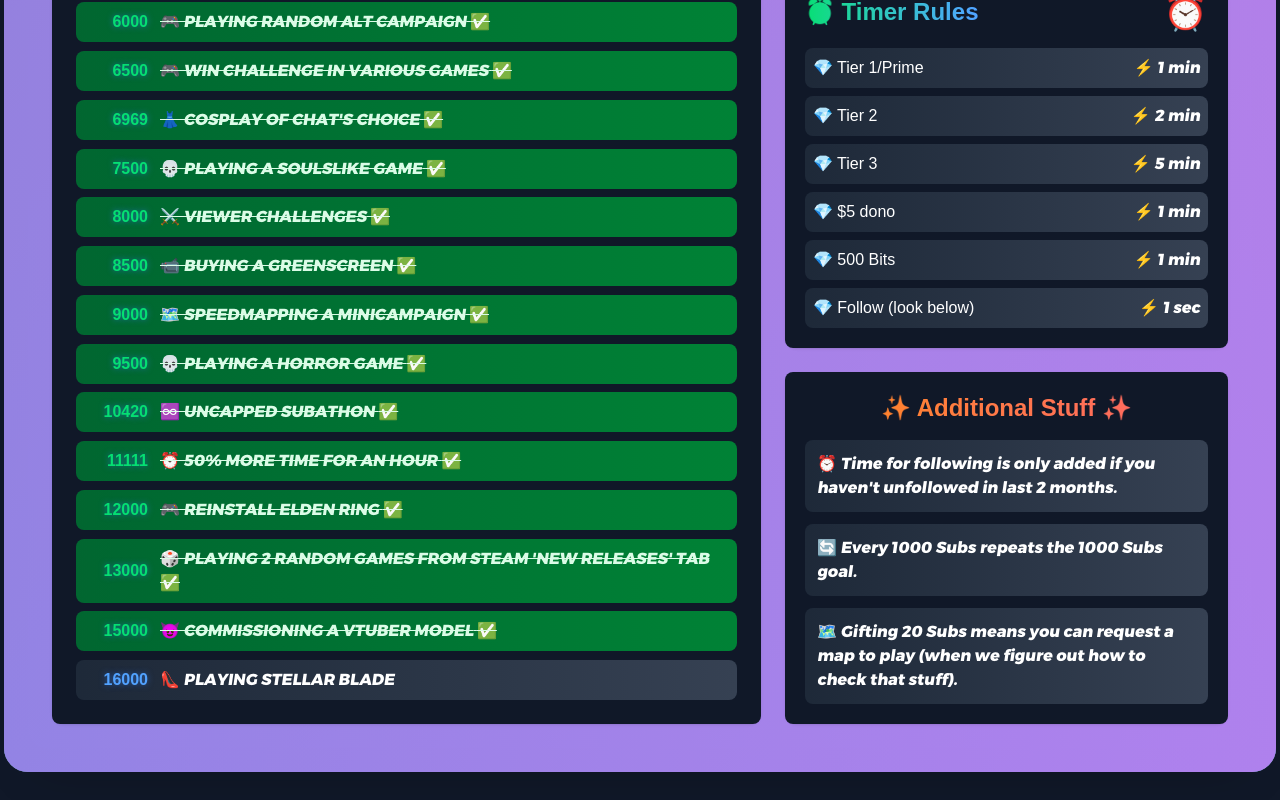
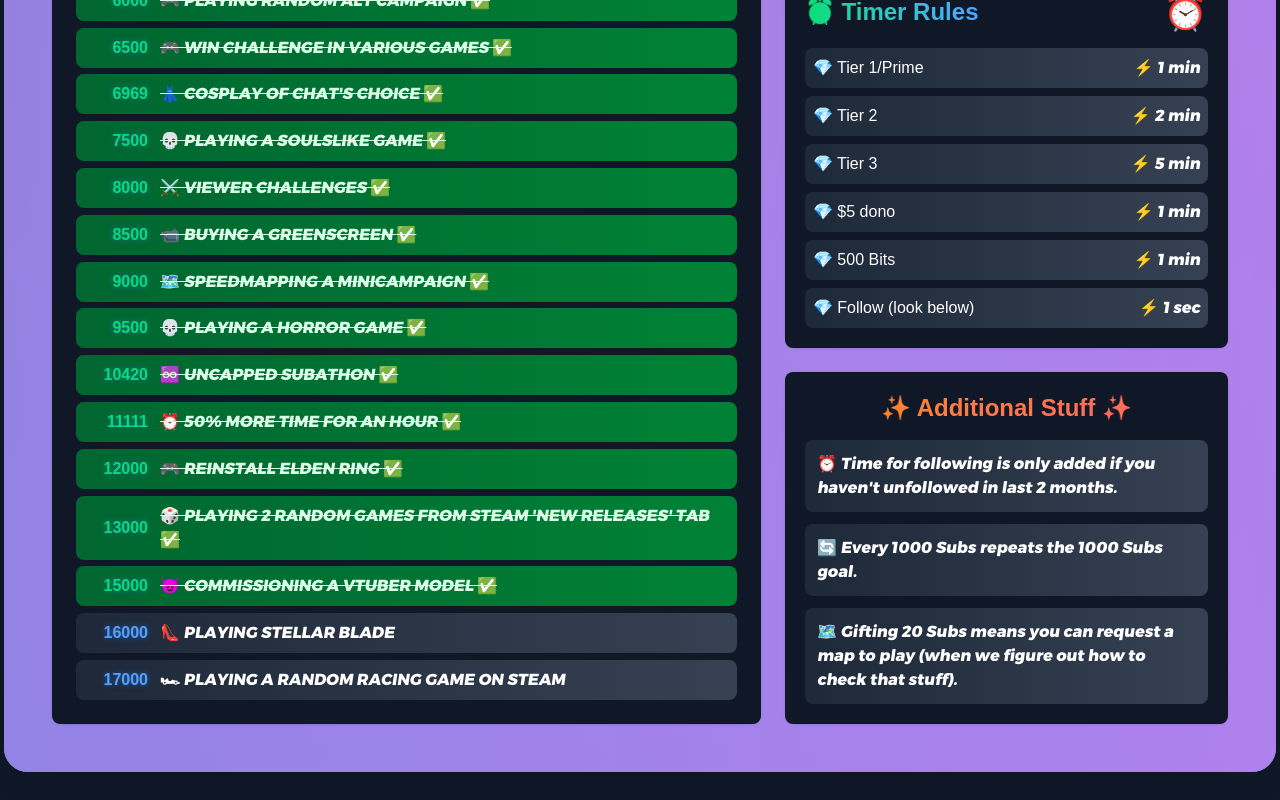
Before and after one commit to VellVee/scrapie-subathon, a Next.js app: page / in a window 1280 px wide. Shown: the part 798-1598 px from the top of the page. Built offline with nearby package versions, Linux system fonts and the light colour scheme.

Commit message:
17k goal added

```diff
--- a/app/page.tsx
+++ b/app/page.tsx
@@ -44,6 +44,7 @@ export default function SubathonPage() {
     { goal: 13000, text: "🎲 PLAYING 2 RANDOM GAMES FROM STEAM 'NEW RELEASES' TAB", met: true },
     { goal: 15000, text: "😈 COMMISSIONING A VTUBER MODEL", met: true },
     { goal: 16000, text: "👠 PLAYING STELLAR BLADE", met: false },
+    { goal: 17000, text: "🏎 PLAYING A RANDOM RACING GAME ON STEAM", met: false },
   ], []);
 
   const events = useMemo(() => [
```
